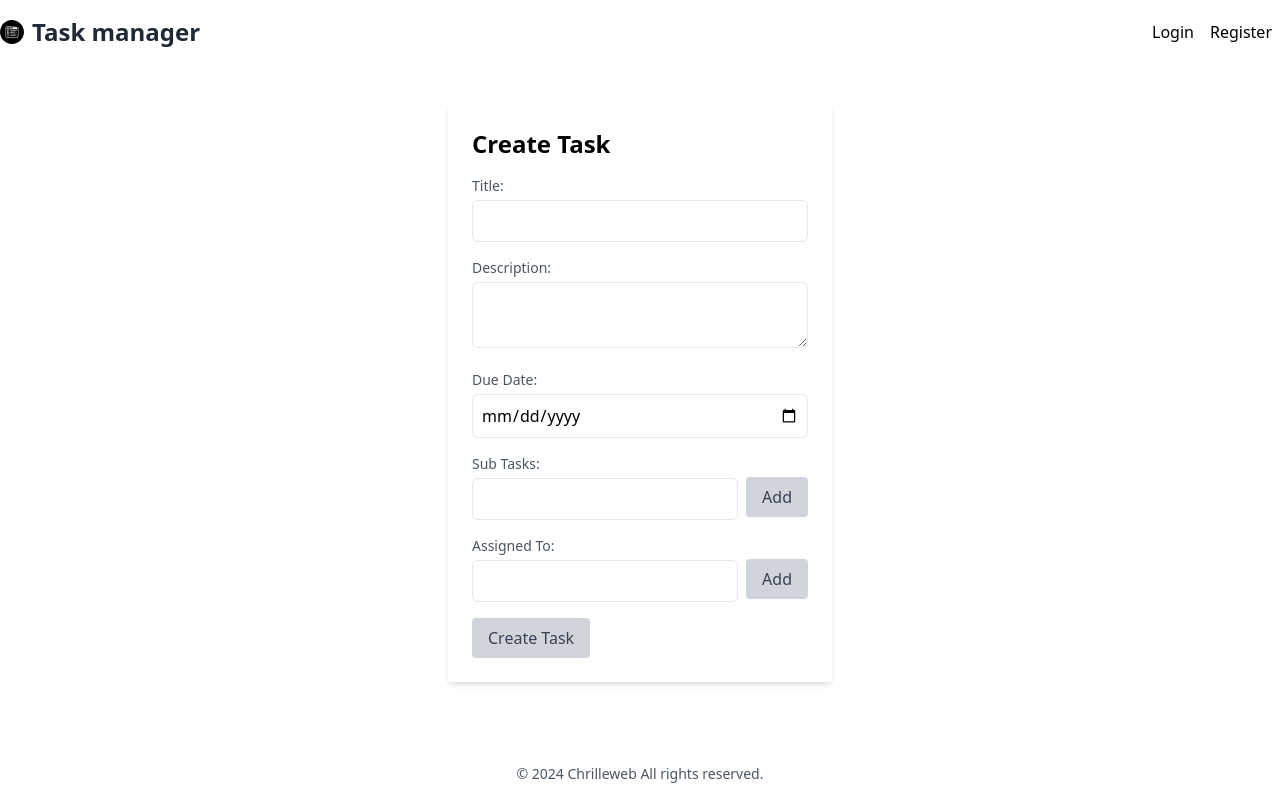
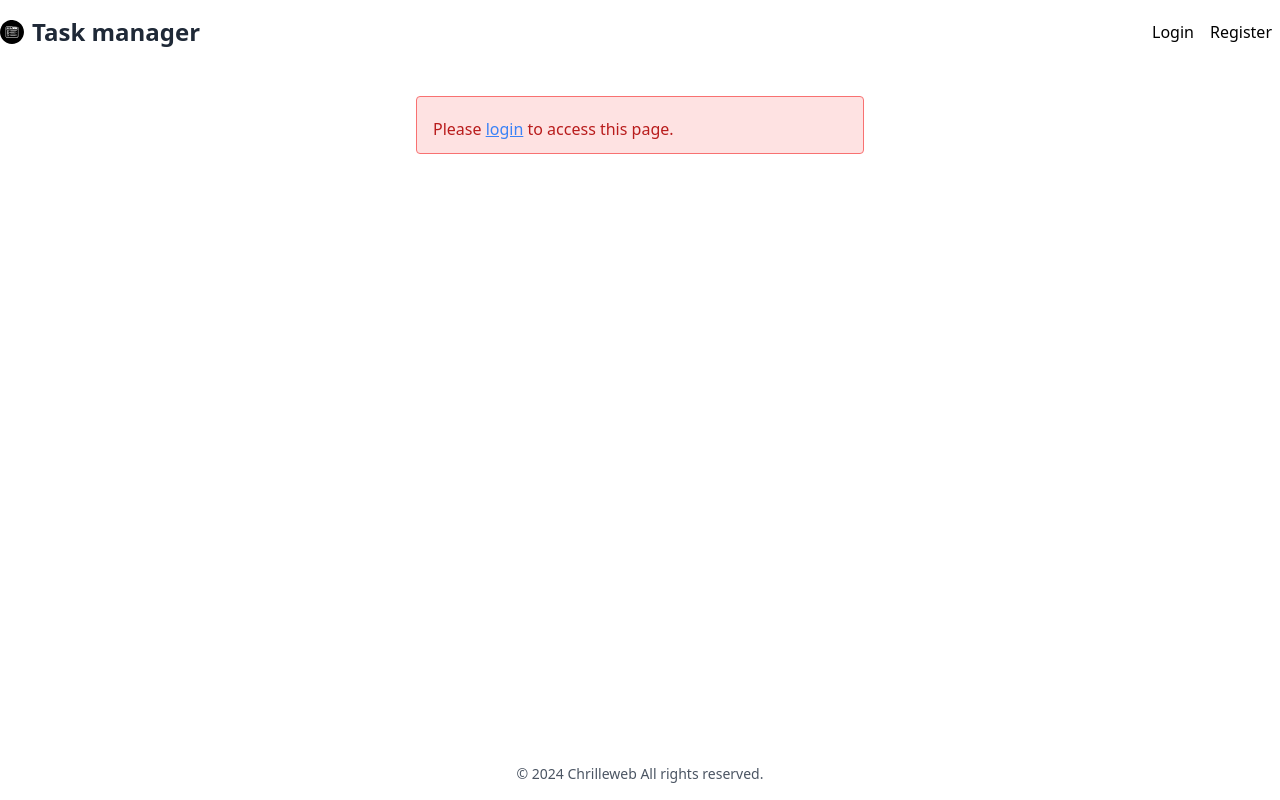
Before and after one commit to Chrilleweb/task-manager-app, a React (Create React App) app: page /auth/create-task in a window 1280 px wide. Built offline with nearby package versions, Linux system fonts and the light colour scheme.

Commit message:
i cant access create task without login

```diff
--- a/src/App.tsx
+++ b/src/App.tsx
@@ -27,7 +27,7 @@ function App() {
           <Route path="/login" element={<Login setIsAuthenticated={setIsAuthenticated} />} />
           <Route path="/register" element={<Register />} />
           <Route path="/auth/frontpage" element={<Frontpage isAuthenticated={isAuthenticated} />} />
-          <Route path="/auth/create-task" element={<CreateTask />} />
+          <Route path="/auth/create-task" element={<CreateTask isAuthenticated={isAuthenticated} />} />
         </Routes>
         <Footer />
       </div>
--- a/src/components/CreateTask.tsx
+++ b/src/components/CreateTask.tsx
@@ -1,8 +1,13 @@
-import React, { useState } from 'react';
+import React, { useEffect, useState } from 'react';
 import apiEndpoints from '../services/apiEndpoints';
 import apiService from '../services/apiService';
+import ErrorComponent from './ErrorComponent';
 
-const CreateTask: React.FC = () => {
+interface CreateTaskProps {
+  isAuthenticated: boolean;
+}
+
+const CreateTask: React.FC<CreateTaskProps> = ({ isAuthenticated }) => {
   const [title, setTitle] = useState<string>('');
   const [description, setDescription] = useState<string>('');
   const [dueDate, setDueDate] = useState<string>(''); // Add dueDate state
@@ -10,8 +15,24 @@ const CreateTask: React.FC = () => {
   const [newSubTask, setNewSubTask] = useState<string>('');
   const [assignedTo, setAssignedTo] = useState<string[]>([]);
   const [newAssignedUser, setNewAssignedUser] = useState<string>('');
+  const [error, setError] = useState<boolean>(false);
   const [success, setSuccess] = useState<string | null>(null);
   const getUserName = localStorage.getItem('username') || '';
+
+  useEffect(() => {
+    const checkAuthentication = async () => {
+      try {
+        if (!isAuthenticated) {
+          setError(true);
+        }
+      } catch (error) {
+        console.error('Error checking authentication:', error);
+        setError(true);
+      }
+    };
+
+    checkAuthentication();
+  }, [isAuthenticated]);
 
   const handleAddSubTask = () => {
     setSubTasks((prevSubTasks) => [...prevSubTasks, newSubTask]);
@@ -48,6 +69,10 @@ const CreateTask: React.FC = () => {
   };
 
   return (
+    <div>
+    {error ? (
+      <ErrorComponent />
+    ) : (
     <div className="max-w-sm mx-auto mt-10 p-6 bg-white rounded shadow-md mb-24">
       <h2 className="text-2xl font-semibold mb-4">Create Task</h2>
       {success && (
@@ -147,7 +172,9 @@ const CreateTask: React.FC = () => {
         Create Task
       </button>
     </div>
+  )}
+  </div>
   );
-};
+}
 
 export default CreateTask;
--- a/src/components/ErrorComponent.tsx
+++ b/src/components/ErrorComponent.tsx
@@ -3,7 +3,7 @@ import React from 'react';
 const ErrorComponent = () => (
   <div className="max-w-md mx-auto my-8 bg-red-100 border border-red-400 text-red-700 px-4 py-3 rounded relative" role="alert">
     <p className="mt-2">
-      Please <a href="/login" className="text-blue-500 underline">login</a> to access the frontpage.
+      Please <a href="/login" className="text-blue-500 underline">login</a> to access this page.
     </p>
   </div>
 );
```
